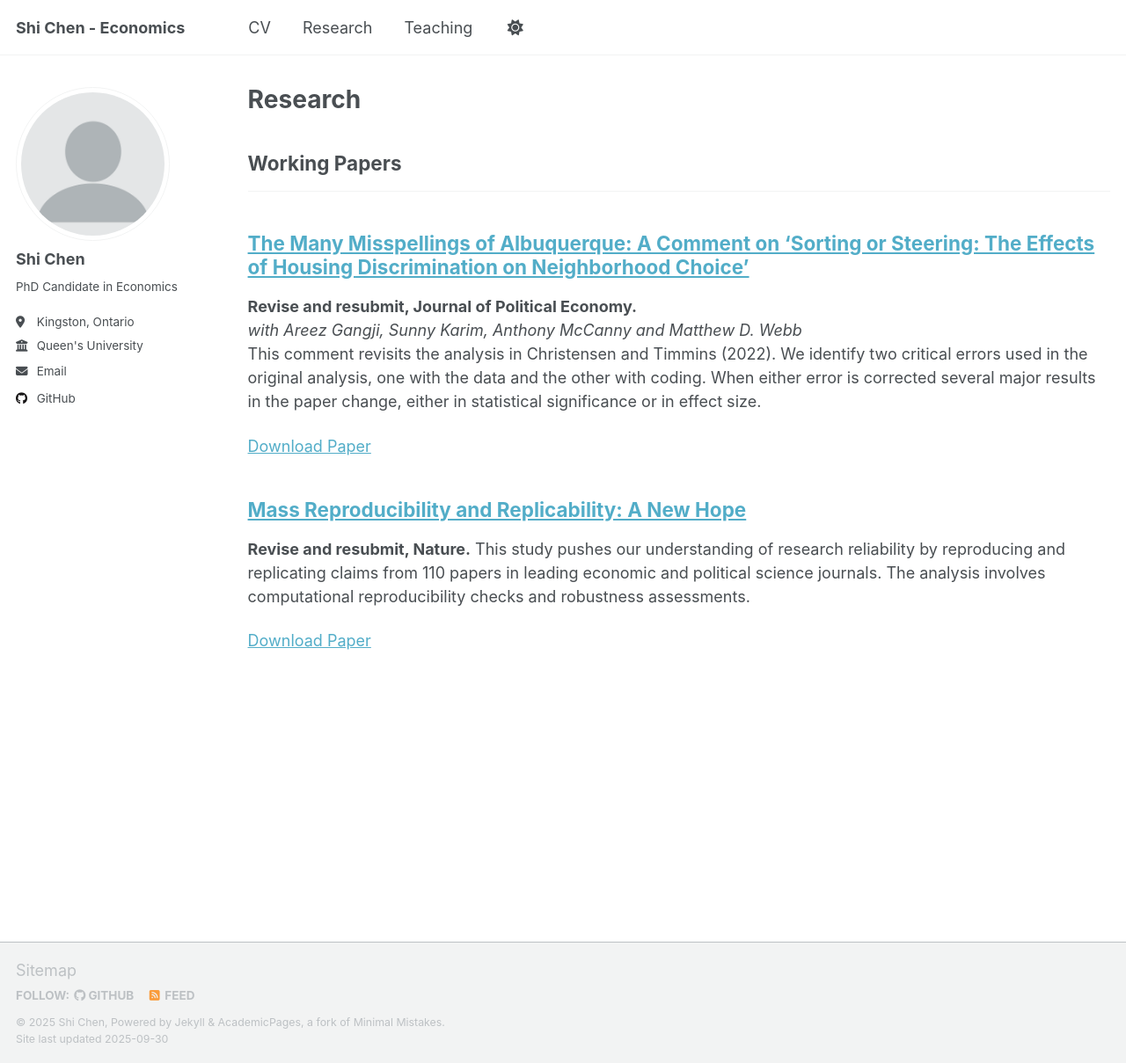
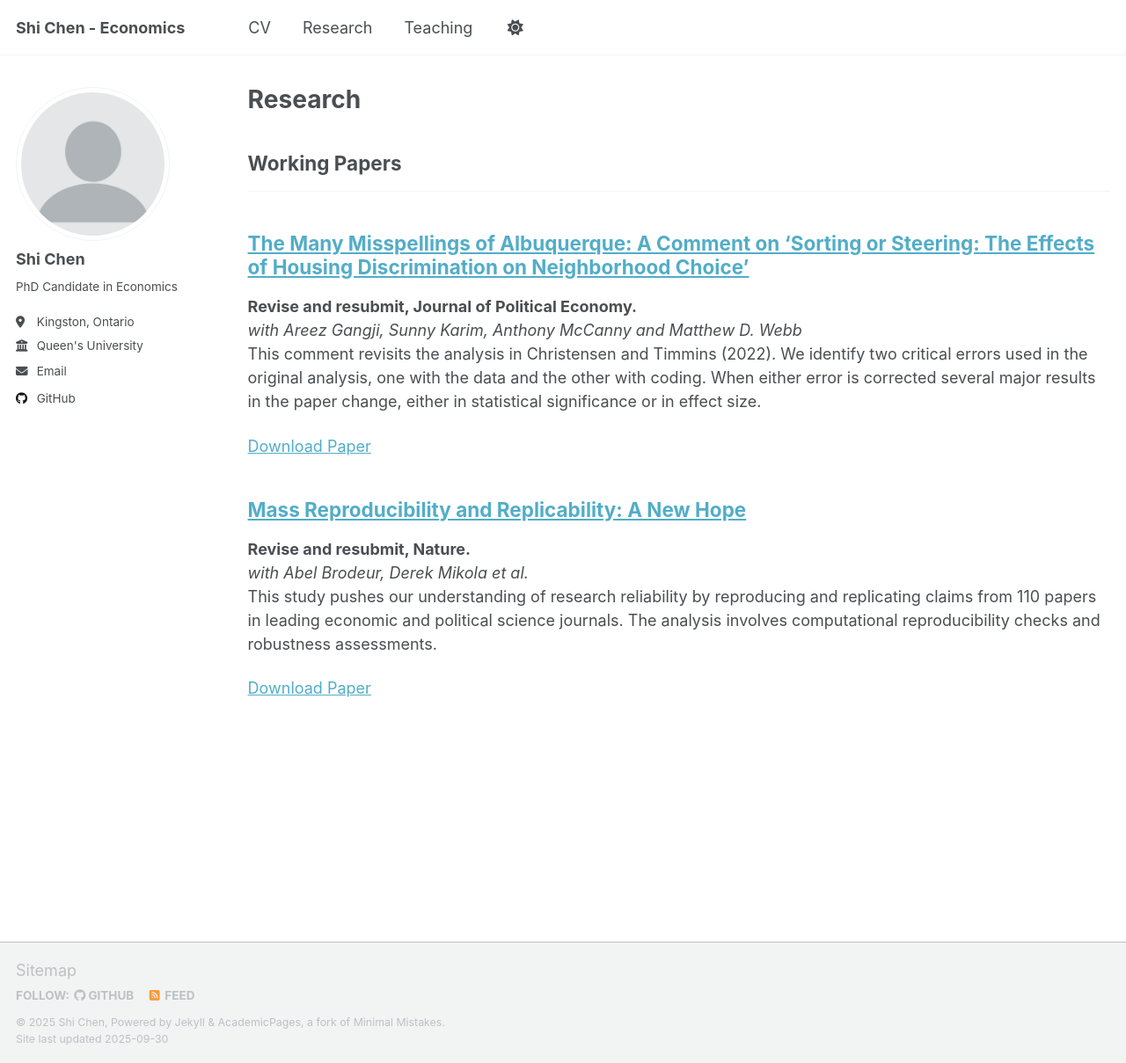
Before and after one commit to shichen14/shichen14.github.io, a Jekyll site: the page built from _pages/publications.html, in a window 1280 px wide and 1209 px high. Shown: the whole window at 88% size. Built offline with Jekyll 4.4.1, drawn with Linux system fonts in a browser that asks for light colours; a script that is not in the unit is left out.

Commit message:
Update 2025-09-18-MASS-replication.md

```diff
--- a/_publications/2025-09-18-MASS-replication.md
+++ b/_publications/2025-09-18-MASS-replication.md
@@ -3,7 +3,7 @@ title: "Mass Reproducibility and Replicability: A New Hope"
 collection: publications
 category: manuscripts
 permalink: /publication/2025-09-18-MASS-replication
-excerpt: '**Revise and resubmit, Nature.** This study pushes our understanding of research reliability by reproducing and replicating claims from 110 papers in leading economic and political science journals. The analysis involves computational reproducibility checks and robustness assessments.'
+excerpt: '**Revise and resubmit, Nature.**<br>*with Abel Brodeur, Derek Mikola et al.*<br />This study pushes our understanding of research reliability by reproducing and replicating claims from 110 papers in leading economic and political science journals. The analysis involves computational reproducibility checks and robustness assessments.'
 date: 2024-03-01
 venue:
 slidesurl:
```
